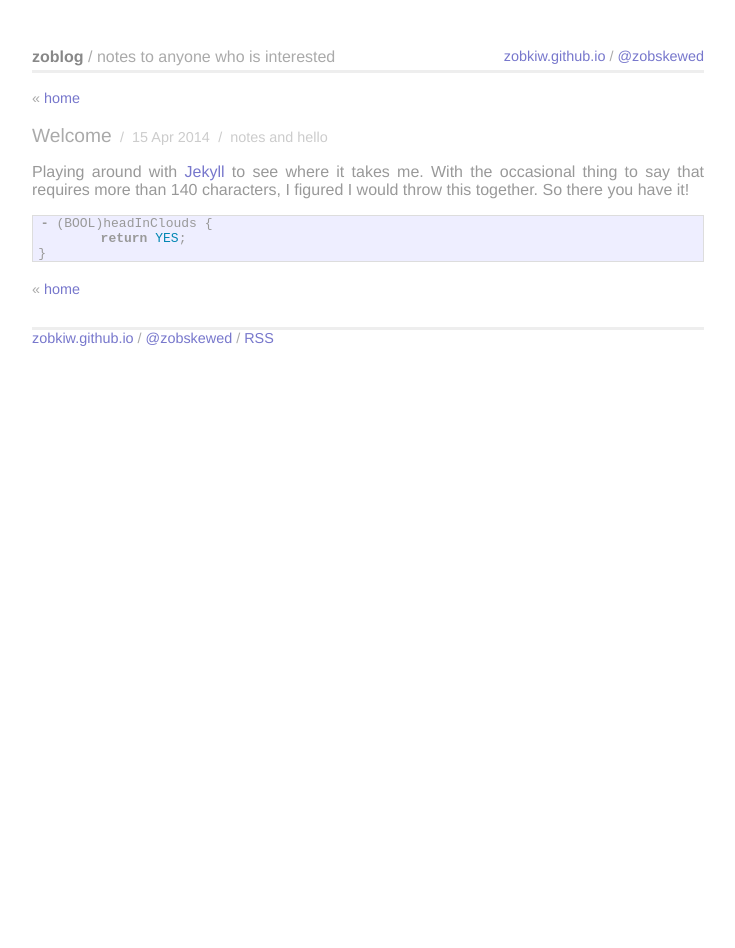
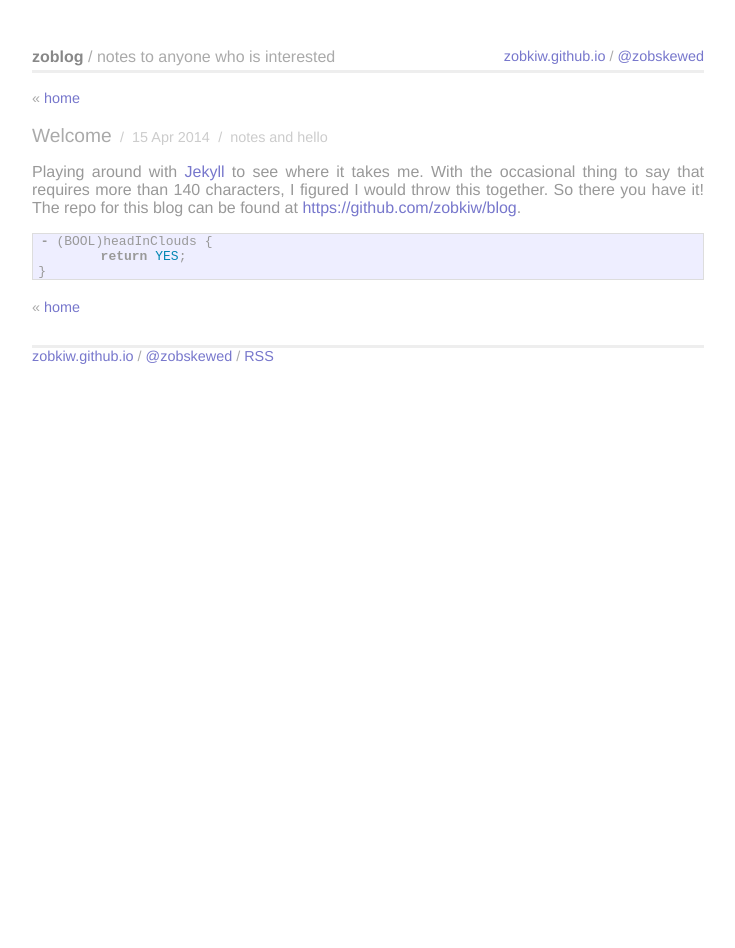
Before and after one commit to zobkiw/blog, a Jekyll site: the page built from _posts/2014-04-15-welcome.md, in a window 1280 px wide. Shown: the whole page, without its empty margins (272-1007 px from the left). Built offline with Jekyll 4.4.1, drawn with Linux system fonts in a browser that asks for light colours; Markdown is read by kramdown in place of the engine named in the settings.

Commit message:
add link to repo

```diff
--- a/_posts/2014-04-15-welcome.md
+++ b/_posts/2014-04-15-welcome.md
@@ -4,7 +4,7 @@ published: true
 tags: notes hello
 ---
 
-Playing around with [Jekyll][jekyll] to see where it takes me. With the occasional thing to say that requires more than 140 characters, I figured I would throw this together. So there you have it!
+Playing around with [Jekyll][jekyll] to see where it takes me. With the occasional thing to say that requires more than 140 characters, I figured I would throw this together. So there you have it! The repo for this blog can be found at [https://github.com/zobkiw/blog][repo].
 
 {% highlight objective-c %}
 - (BOOL)headInClouds {
@@ -12,4 +12,5 @@ Playing around with [Jekyll][jekyll] to see where it takes me. With the occasion
 }
 {% endhighlight %}
 
-[jekyll]:    http://jekyllrb.com
+[jekyll]: http://jekyllrb.com
+[repo]: https://github.com/zobkiw/blog
```
